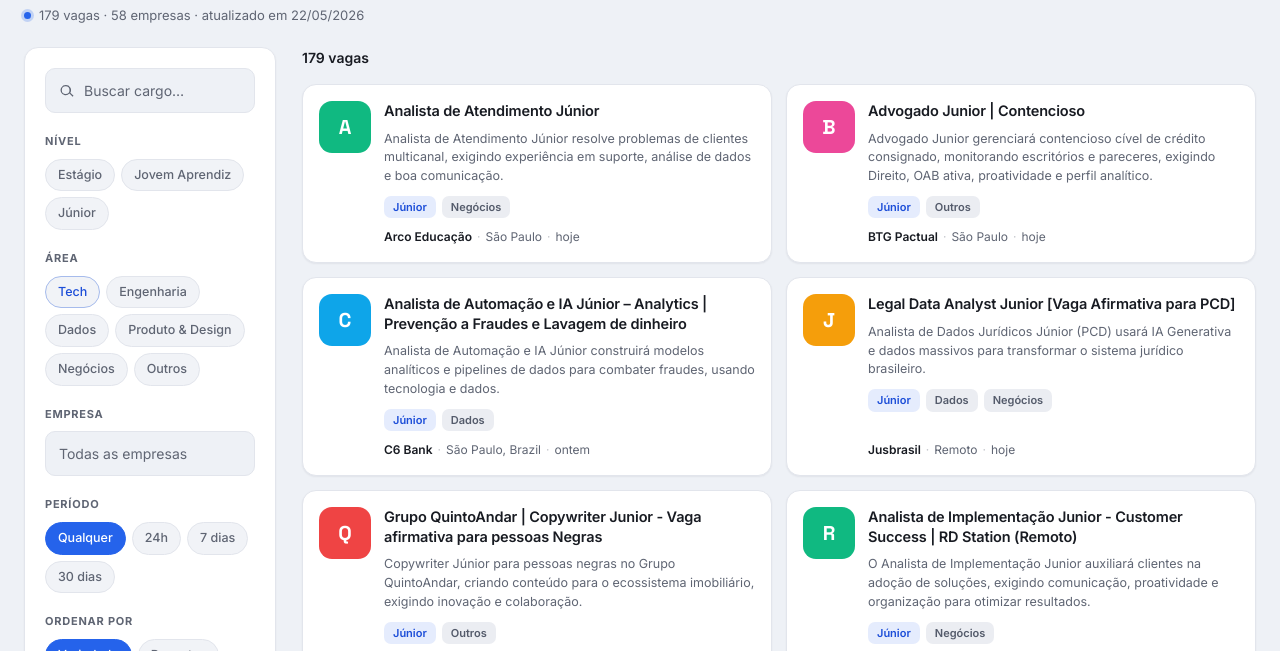
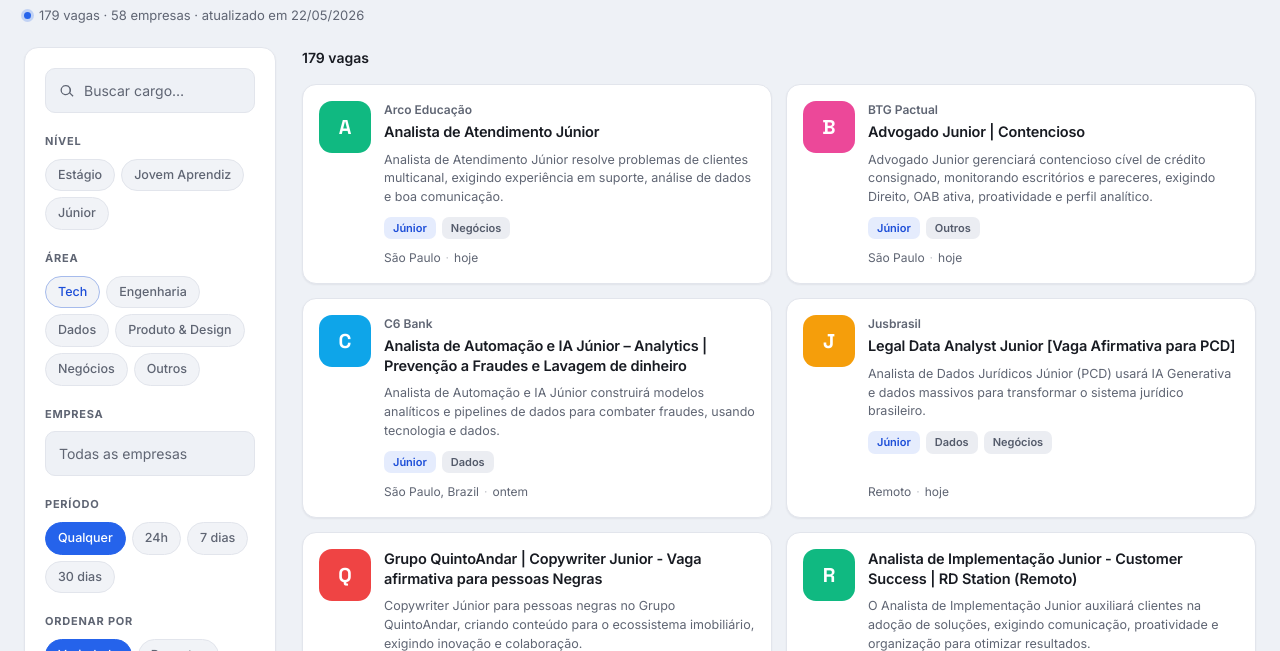
Before and after one commit to AlexChequer/job-finder, a website: page docs/index.html in a window 1280 px wide. Shown: the part 129-780 px from the top of the page. Drawn offline with Linux system fonts and the light colour scheme.

Commit message:
feat: show company as a card eyebrow above the title
Moves the company name out of the bottom meta row into a small eyebrow
above the role title. Skipped when the title already names the company
(e.g. "Grupo QuintoAndar | Copywriter Junior").

```diff
--- a/docs/app.js
+++ b/docs/app.js
@@ -87,6 +87,14 @@ function el(tag, className, text) {
   return node;
 }
 
+/** Lowercase and strip accents, for loose text matching. */
+function normalizeText(text) {
+  return text
+    .toLowerCase()
+    .normalize('NFD')
+    .replace(/\p{Diacritic}/gu, '');
+}
+
 /** Build a toggle chip for a multi-select filter (Nível, Área). */
 function toggleChip(label, className, selected, key) {
   const chip = el('button', className, label);
@@ -154,6 +162,12 @@ function jobCard(job) {
   card.appendChild(logoTile(job));
 
   const body = el('div', 'job-body');
+
+  // Company name as an eyebrow above the title — skipped when the title
+  // already names it (e.g. "Grupo QuintoAndar | Copywriter Junior...").
+  if (job.company && !normalizeText(job.title).includes(normalizeText(job.company))) {
+    body.appendChild(el('div', 'job-company', job.company));
+  }
   body.appendChild(el('div', 'job-title', job.title));
 
   if (job.summary) {
@@ -169,8 +183,6 @@ function jobCard(job) {
 
   const meta = el('div', 'job-meta');
   meta.append(
-    el('span', 'company', job.company),
-    el('span', 'sep', '·'),
     el('span', null, job.location),
     el('span', 'sep', '·'),
     el('span', null, relativeLabel(job.firstSeen)),
--- a/docs/style.css
+++ b/docs/style.css
@@ -381,6 +381,16 @@ body {
   flex-direction: column;
 }
 
+.job-company {
+  margin-bottom: 3px;
+  overflow: hidden;
+  font-size: 12px;
+  font-weight: 600;
+  color: var(--text-muted);
+  text-overflow: ellipsis;
+  white-space: nowrap;
+}
+
 .job-title {
   display: -webkit-box;
   -webkit-box-orient: vertical;
@@ -438,11 +448,6 @@ body {
   color: var(--text-muted);
 }
 
-.job-meta .company {
-  font-weight: 600;
-  color: var(--text);
-}
-
 .job-meta .sep {
   opacity: 0.4;
 }
```
